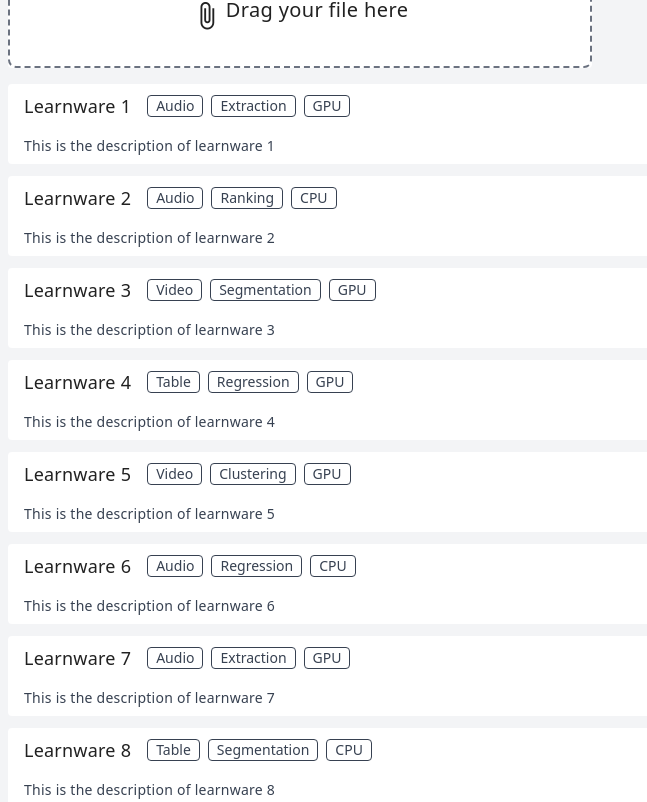
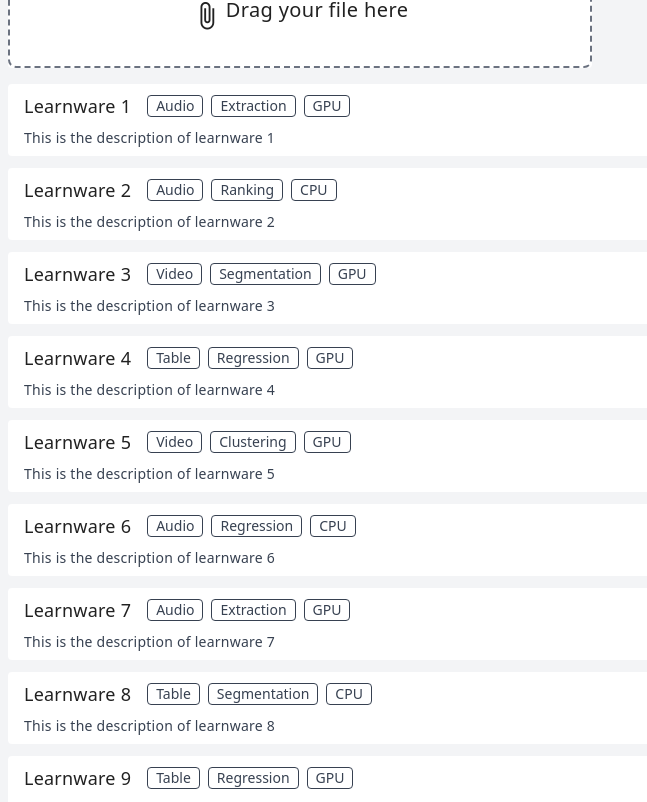
Before and after one commit to Learnware-LAMDA/Beimingwu, a Vue app: page /#/search in a window 1280 px wide. Shown: the part 1054-1856 px from the top of the page, without its empty margins (0-647 px from the left). Built offline with nearby package versions, Linux system fonts and the light colour scheme.

Commit message:
[MNT] Optimize learnware description style

```diff
--- a/src/views/Search/LearnwareList.vue
+++ b/src/views/Search/LearnwareList.vue
@@ -45,7 +45,7 @@ const props = defineProps({
   }
 
   .card-text {
-    @apply flex flex-wrap py-2 text-gray-700;
+    @apply flex flex-wrap pt-0 pb-2 text-gray-700;
 
     * {
       @apply mr-3;
```
